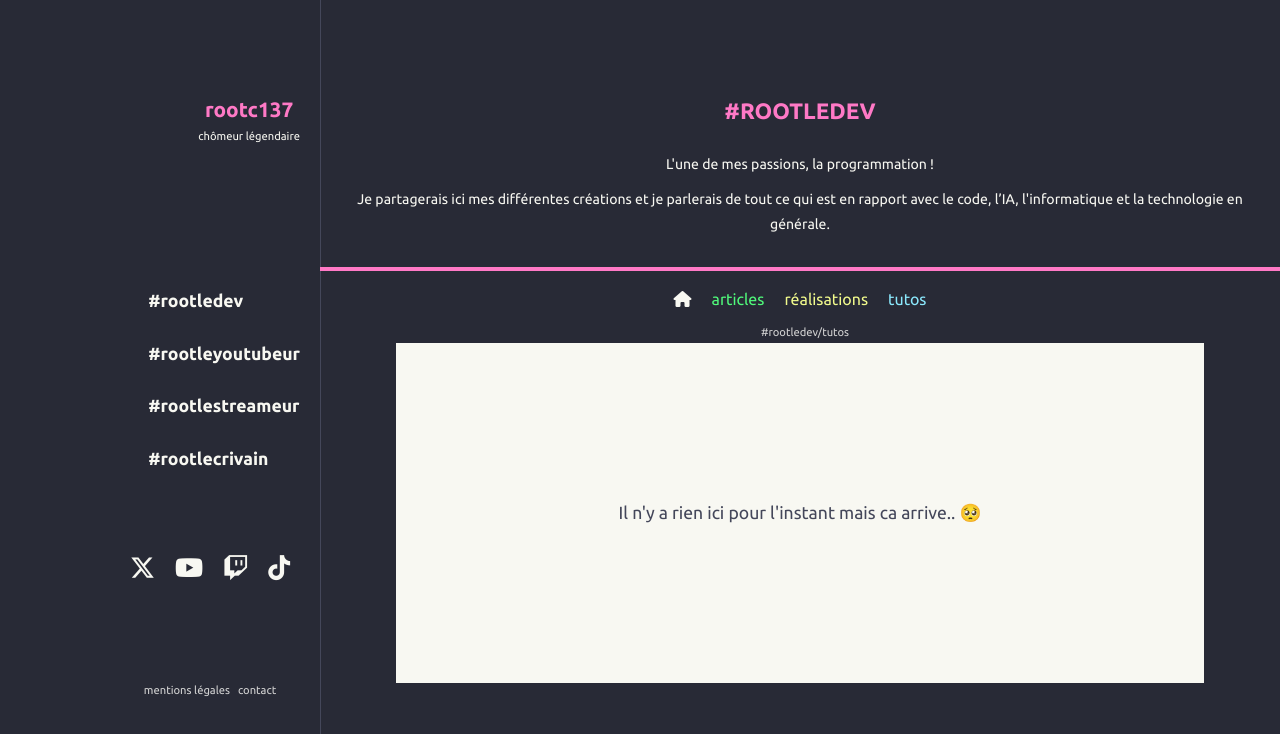
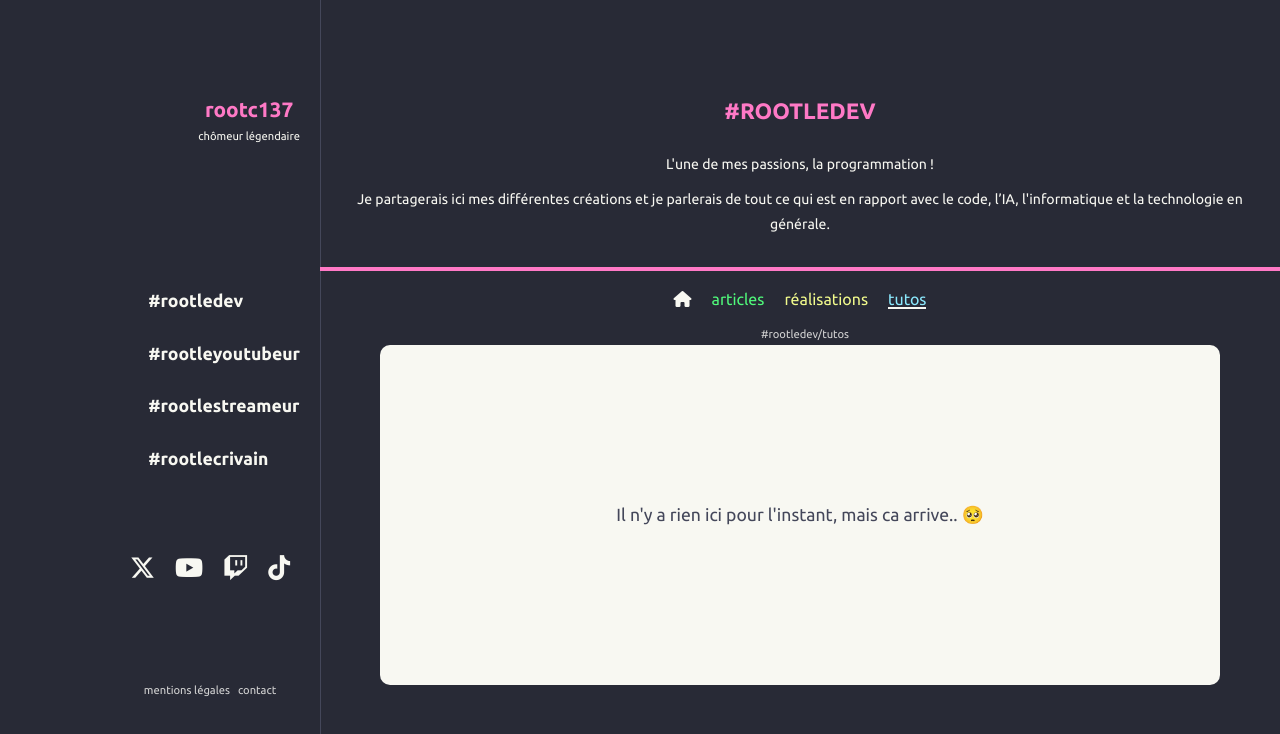
Before and after one commit to root-c137/rootc137, a React (Create React App) app in the folder front/: page /rootledev/tutos in a window 1280 px wide. Shown: the top 734 px of the page. Built offline with nearby package versions, Linux system fonts and the light colour scheme.

Commit message:
add borderbottom style for RootLeDev section Menu

```diff
--- a/front/src/Pages/RootLeDev/RootLeDev.js
+++ b/front/src/Pages/RootLeDev/RootLeDev.js
@@ -39,9 +39,15 @@ export const RootLeDev = () =>
                 <nav>
                     <ul>
                         <li><Link to="/rootledev"><i className="fa-solid fa-house"></i></Link></li>
-                        <li id="LinkArticles"><Link to="/rootledev/articles">articles</Link></li>
-                        <li id="LinkRealisations"><Link to="/rootledev/realisations">réalisations</Link></li>
-                        <li id="LinkTutos"><Link to="/rootledev/tutos">tutos</Link></li>
+                        <li id="LinkArticles" className={location === "articles" ? "currentCat" : ""}>
+                            <Link to="/rootledev/articles">articles</Link>
+                        </li>
+                        <li id="LinkRealisations" className={location === "realisations" ? "currentCat" : ""}>
+                            <Link to="/rootledev/realisations">réalisations</Link>
+                        </li>
+                        <li id="LinkTutos"  className={location === "tutos" ? "currentCat" : ""}>
+                            <Link to="/rootledev/tutos">tutos</Link>
+                        </li>
                     </ul>
                 </nav>
 
--- a/front/src/Pages/RootLeDev/RootLeDev.scss
+++ b/front/src/Pages/RootLeDev/RootLeDev.scss
@@ -65,6 +65,10 @@
         color: #8BE9FD;
       }
 
+      .currentCat
+      {
+        border-bottom: 2px solid #F8F8F2;
+      }
       &__CurrentPath
       {
         padding-top:10px;
--- a/front/src/Pages/RootLeDev/Tutos/Tutos.js
+++ b/front/src/Pages/RootLeDev/Tutos/Tutos.js
@@ -5,7 +5,7 @@ export const Tutos = () =>
 {
     return(
         <div className="RootLeDev__Tutos">
-            <p>Il n'y a rien ici pour l'instant mais ca arrive.. 🥺</p>
+            <p>Il n'y a rien ici pour l'instant, mais ca arrive.. 🥺</p>
         </div>
     )
 }
--- a/front/src/Pages/RootLeDev/Tutos/Tutos.scss
+++ b/front/src/Pages/RootLeDev/Tutos/Tutos.scss
@@ -13,4 +13,10 @@
   align-items: center;
   font-size: 1.1rem;
   text-align: center;
+  border-radius: 10px;
+
+    @media (min-width: 1000px)
+    {
+      width: 800px;
+    }
 }
```
